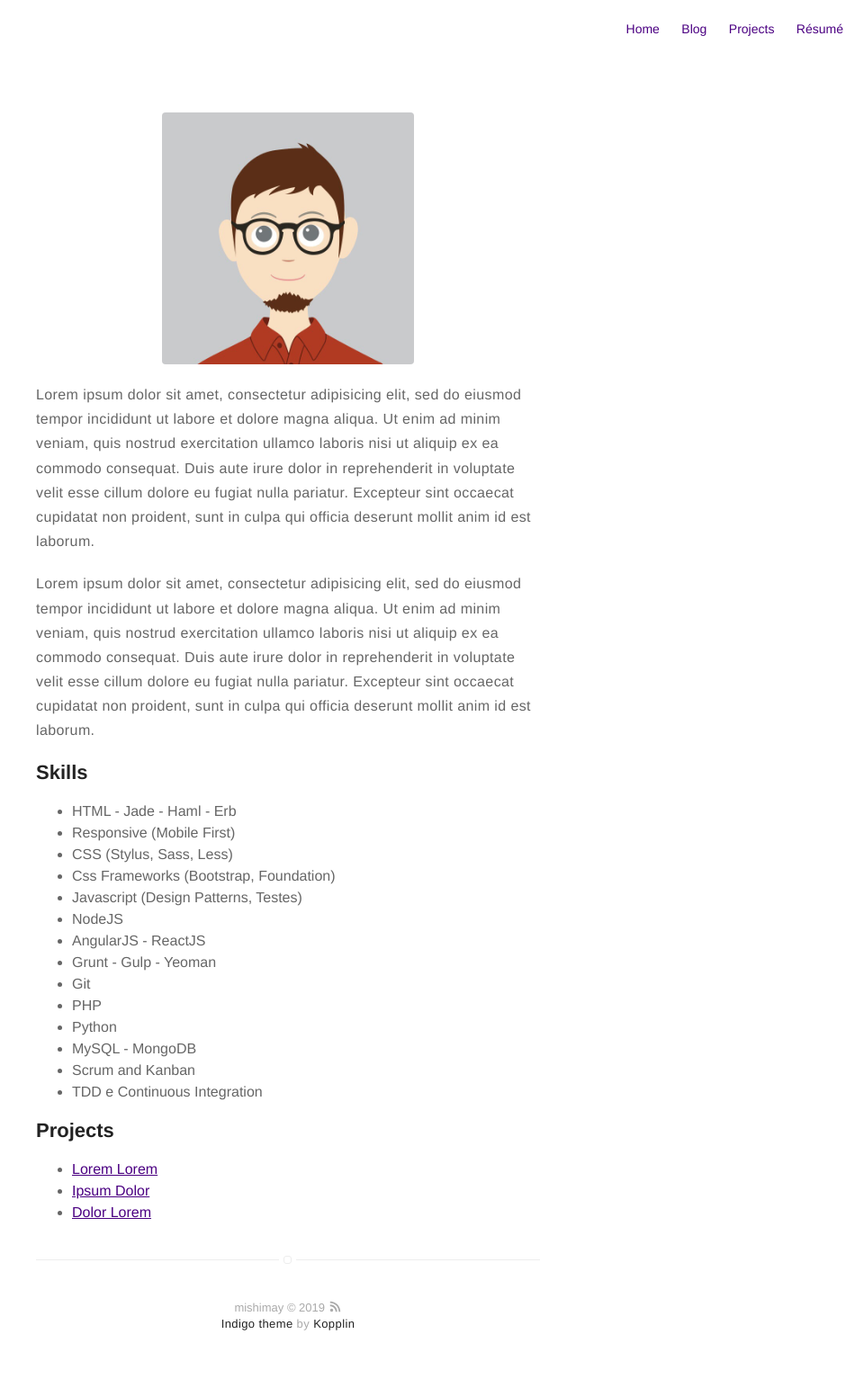
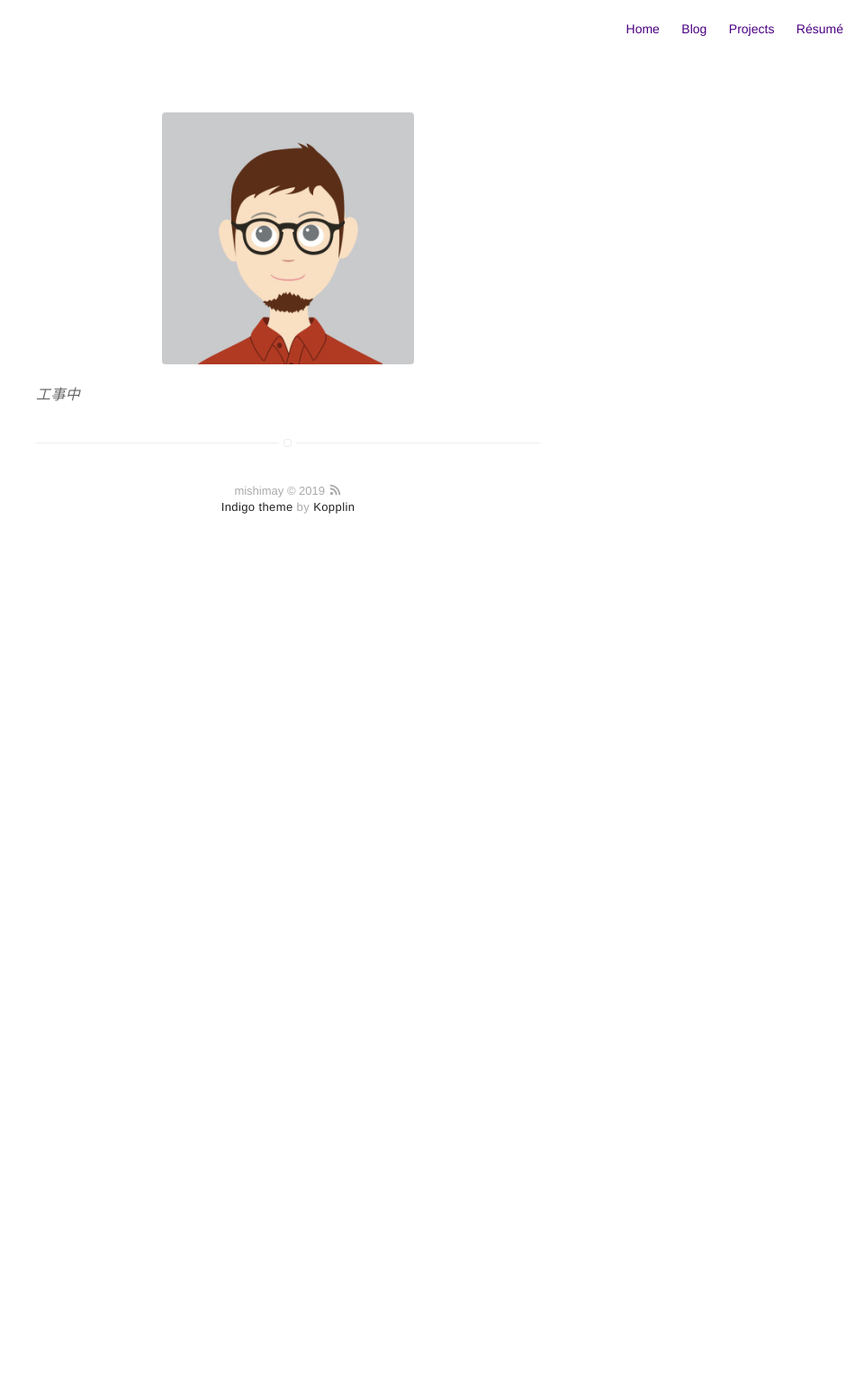
Before and after one commit to mishimay/mishimay.github.io, a Jekyll site: the page built from about.md, in a window 1280 px wide. Shown: the whole page at 90% size, without its empty margins (320-1280 px from the left). Built offline with Jekyll 4.4.1, drawn with Linux system fonts in a browser that asks for light colours; after the commit the page ends 900 px from its top, so only the background shows below that.

Commit message:
Modify pages

```diff
--- a/_includes/header.html
+++ b/_includes/header.html
@@ -1,6 +1,5 @@
 {% if page.title == "Home"
    or page.title == "Blog"
-   or page.title == "Projects"
    or page.title == "Tags"
 %}{% assign showHeader = true %}{% endif %}
 
--- a/about.md
+++ b/about.md
@@ -4,43 +4,4 @@ layout: page
 ---
 ![Profile Image]({{ site.url }}/{{ site.picture }})
 
-<p>Lorem ipsum dolor sit amet, consectetur adipisicing elit, sed do eiusmod
-tempor incididunt ut labore et dolore magna aliqua. Ut enim ad minim veniam,
-quis nostrud exercitation ullamco laboris nisi ut aliquip ex ea commodo
-consequat. Duis aute irure dolor in reprehenderit in voluptate velit esse
-cillum dolore eu fugiat nulla pariatur. Excepteur sint occaecat cupidatat non
-proident, sunt in culpa qui officia deserunt mollit anim id est laborum.</p>
-
-<p>Lorem ipsum dolor sit amet, consectetur adipisicing elit, sed do eiusmod
-tempor incididunt ut labore et dolore magna aliqua. Ut enim ad minim veniam,
-quis nostrud exercitation ullamco laboris nisi ut aliquip ex ea commodo
-consequat. Duis aute irure dolor in reprehenderit in voluptate velit esse
-cillum dolore eu fugiat nulla pariatur. Excepteur sint occaecat cupidatat non
-proident, sunt in culpa qui officia deserunt mollit anim id est laborum.</p>
-
-<h2>Skills</h2>
-
-<ul class="skill-list">
-	<li>HTML - Jade - Haml - Erb</li>
-	<li>Responsive (Mobile First)</li>
-	<li>CSS (Stylus, Sass, Less)</li>
-	<li>Css Frameworks (Bootstrap, Foundation)</li>
-	<li>Javascript (Design Patterns, Testes)</li>
-	<li>NodeJS</li>
-	<li>AngularJS - ReactJS</li>
-	<li>Grunt - Gulp - Yeoman</li>
-	<li>Git</li>
-	<li>PHP</li>
-	<li>Python</li>
-	<li>MySQL - MongoDB</li>
-	<li>Scrum and Kanban</li>
-	<li>TDD e Continuous Integration</li>
-</ul>
-
-<h2>Projects</h2>
-
-<ul>
-	<li><a href="https://github.com/">Lorem Lorem</a></li>
-	<li><a href="https://github.com/">Ipsum Dolor</a></li>
-	<li><a href="https://github.com/">Dolor Lorem</a></li>
-</ul>
+_工事中_
```
Also changed, not shown: projects.html (deleted, +0 -16 lines), projects.md (added, +6 -0 lines).
